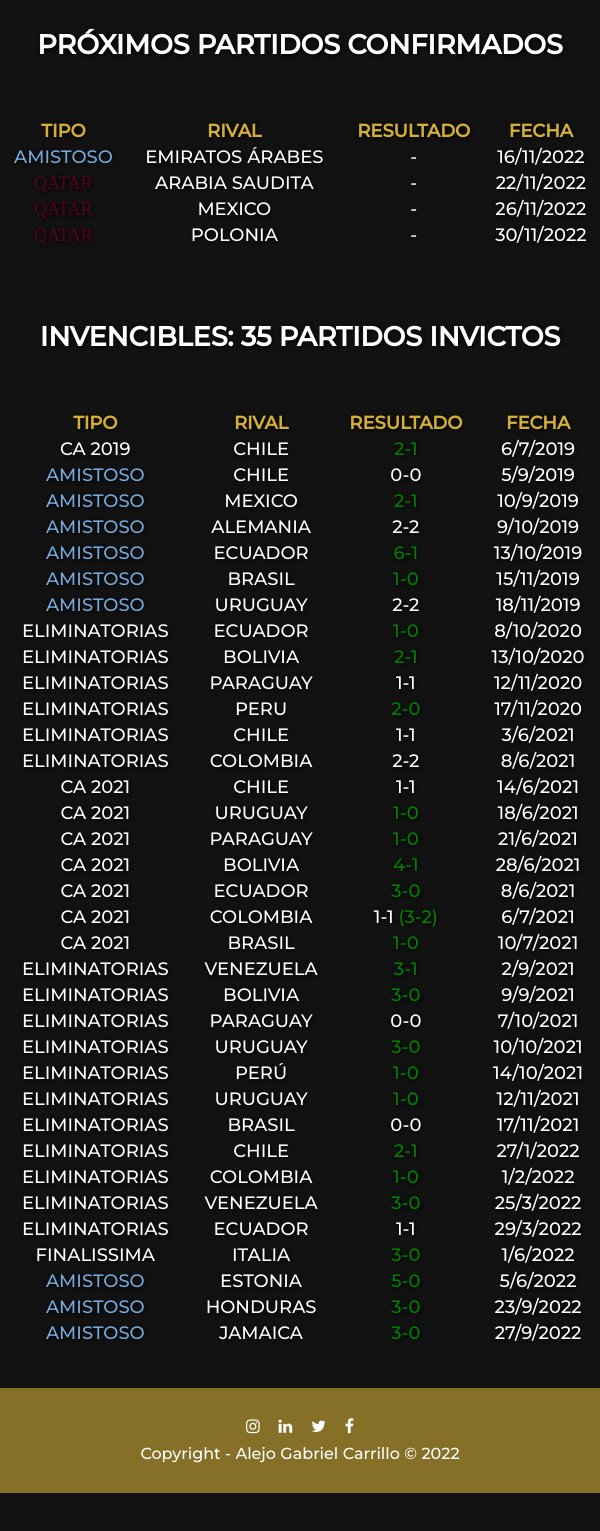
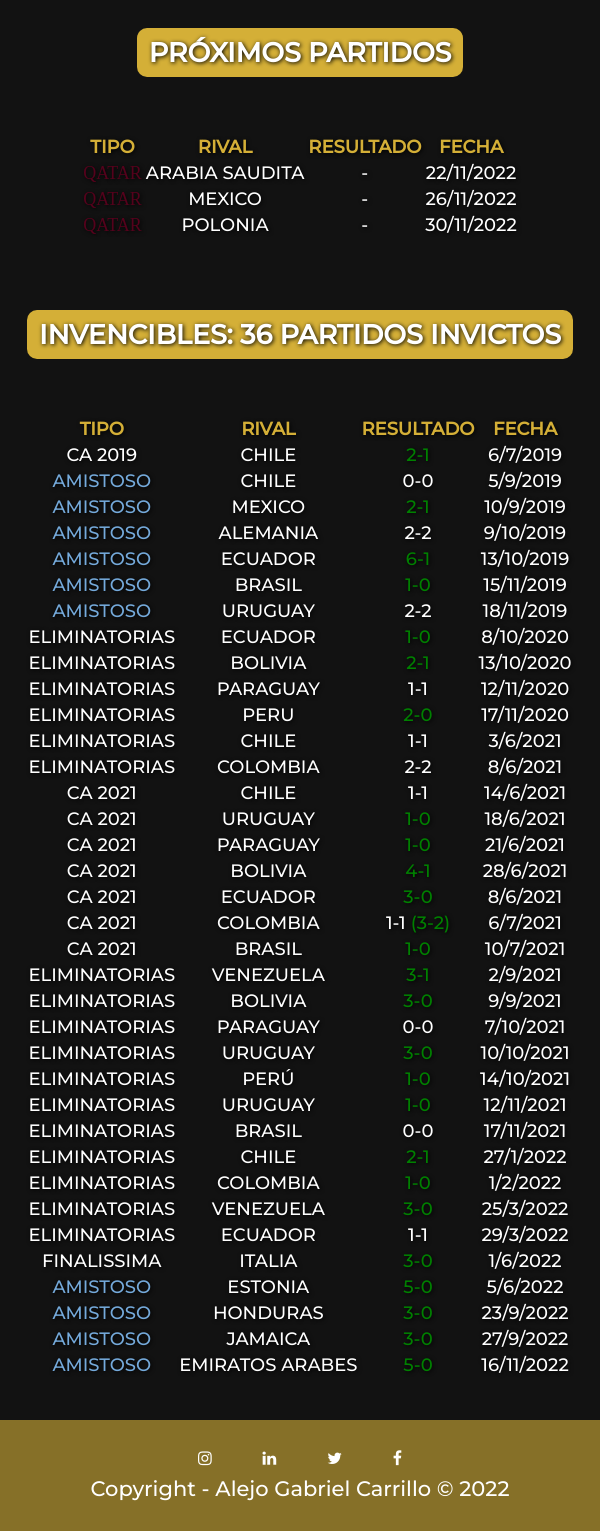
Before and after one commit to agabrielc01/PF-Carrillo-desarrollo-web-coderhouse, a website: page pages/partidos.html in a window 600 px wide. Shown: the part 474-2005 px from the top of the page. Before the commit the page ends 1967 px from the top, so only its background shows below. Drawn offline with Linux system fonts and the light colour scheme; a web font is replaced by a local one.

Commit message:
cambios estéticos en partidos page e index page

```diff
--- a/pages/partidos.html
+++ b/pages/partidos.html
@@ -60,19 +60,13 @@
   </section>
 
   <section class="partidos__table text__style1">
-    <h2>PRÓXIMOS PARTIDOS CONFIRMADOS</h2>
+    <h2>PRÓXIMOS PARTIDOS</h2>
     <table>
       <tr>
         <th>TIPO</th>
         <th>RIVAL</th>
         <th>RESULTADO</th>
         <th>FECHA</th>
-      </tr>
-      <tr>
-        <td class="amistoso">AMISTOSO</td>
-        <td>EMIRATOS ÁRABES</td>
-        <td>-</td>
-        <td>16/11/2022</td>
       </tr>
       <tr>
         <td class="qatar2022">QATAR</td>
@@ -97,7 +91,7 @@
 
 
   <section class="partidos__table text__style1">
-    <h2>INVENCIBLES: 35 PARTIDOS INVICTOS</h2>
+    <h2>INVENCIBLES: 36 PARTIDOS INVICTOS</h2>
     <table>
       <tr>
         <th class="tipo">TIPO</th>
@@ -315,6 +309,12 @@
         <td class="victoria">3-0</td>
         <td>27/9/2022</td>
       </tr>
+      <tr>
+        <td class="amistoso">AMISTOSO</td>
+        <td>EMIRATOS ARABES</td>
+        <td class="victoria">5-0</td>
+        <td>16/11/2022</td>
+      </tr>
       </table>
   </section>
 
--- a/scss/_footer.scss
+++ b/scss/_footer.scss
@@ -39,6 +39,14 @@ footer a:hover {
 }
 
 @media screen and (max-width: 600px){
+    footer{
+        .media-icons {
+            width: 50%;
+        }
+        p{
+            font-size: 3.5vw;
+        }
+    }
     footer a:hover {
         animation: none;
     }
--- a/scss/_index.scss
+++ b/scss/_index.scss
@@ -177,9 +177,9 @@
     text-align: center;
     align-items: center;
     flex-wrap: wrap;
-    padding: 4vw;
-    h1 {
-        font-size: 8vh;
+    padding: 10vh 4vw;
+    h3 {
+        font-size: 3vw;
         color: #fff;
         padding-bottom: 3vh;
     }
@@ -323,9 +323,9 @@
         flex-direction: column;
         justify-content: center;
         align-items: center;
-        padding: 5vh;
-        h1 {
-            font-size: 4vh;
+        padding: 10vh 5vh;
+        h3 {
+            font-size: 3vw;
             padding-bottom: 2vh;
             margin: 0;
         }
@@ -476,7 +476,7 @@
         flex-direction: column;
         justify-content: center;
         align-items: center;
-        padding: 5vh;
+        padding: 15vh 5vh;
         h1 {
             font-size: 4vh;
             padding-bottom: 2vh;
--- a/scss/_partidos.scss
+++ b/scss/_partidos.scss
@@ -26,9 +26,8 @@
     background-size: cover;
     background-position-y: center;
     h1 {
-        color: #D4AF37;
+        @include text_style1;
         font-size: 10vw;
-        text-shadow: 1px 1px 4px black;
         letter-spacing: 10px;
     }
 
@@ -57,25 +56,39 @@
     display: flex;
     flex-direction: column;
     justify-content: center;
+    align-items: center;
     h2 {
-        font-size: 3vw;
+        @include text_style1;
+        font-size: 2.5vw;
         color: white;
         margin: 30px 0px;
         text-align: center;
+        background-color: #D4AF37;
+        border-radius: 10px;
+        width: auto;
+        padding: 1vh 2vw;
     }
     table {
+        display: flex;
+        justify-content: center;
+        align-items: center;
         margin-top: 25px;
         height: 100%;
         width: 100%;
         text-align: center;
         font-size: 2vw;
         color: white;
+        border-spacing: 2.5rem 2rem;
         th {
             color: #D4AF37;
         }
         img {
             width: 10%;
             height: 10%;
+        }
+        td{
+            width: auto;
+            height: auto;
         }
     }
 }
```
Also changed, not shown: index.html (+1 -1 lines), styles/styles.css.
